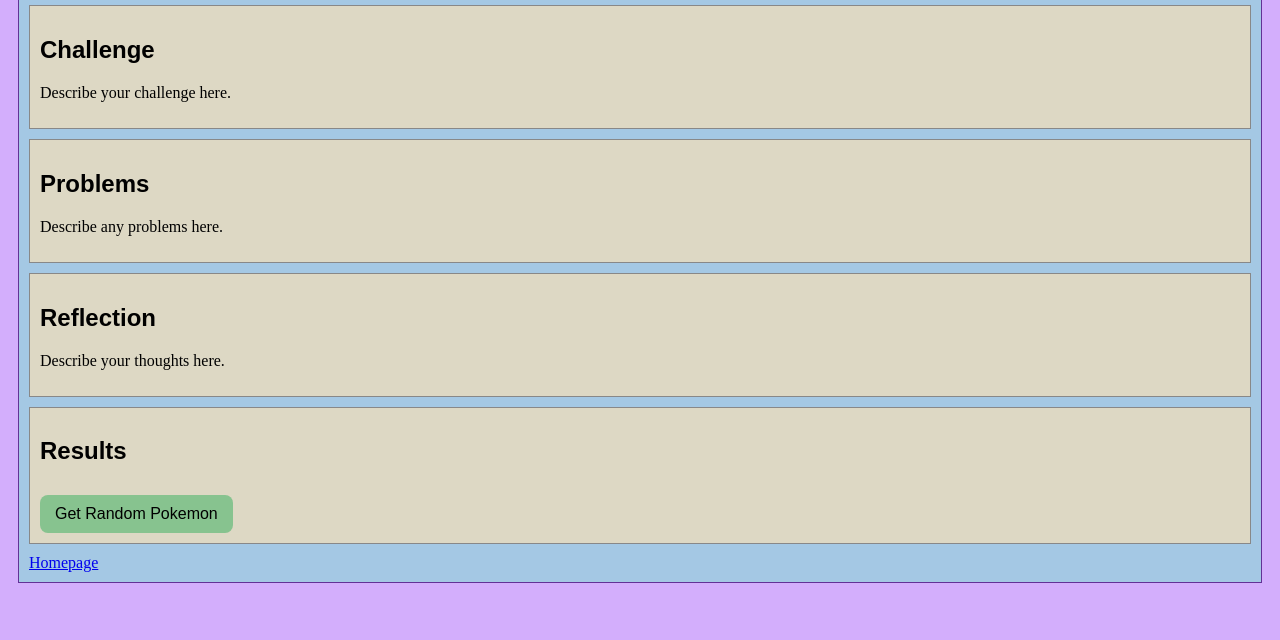
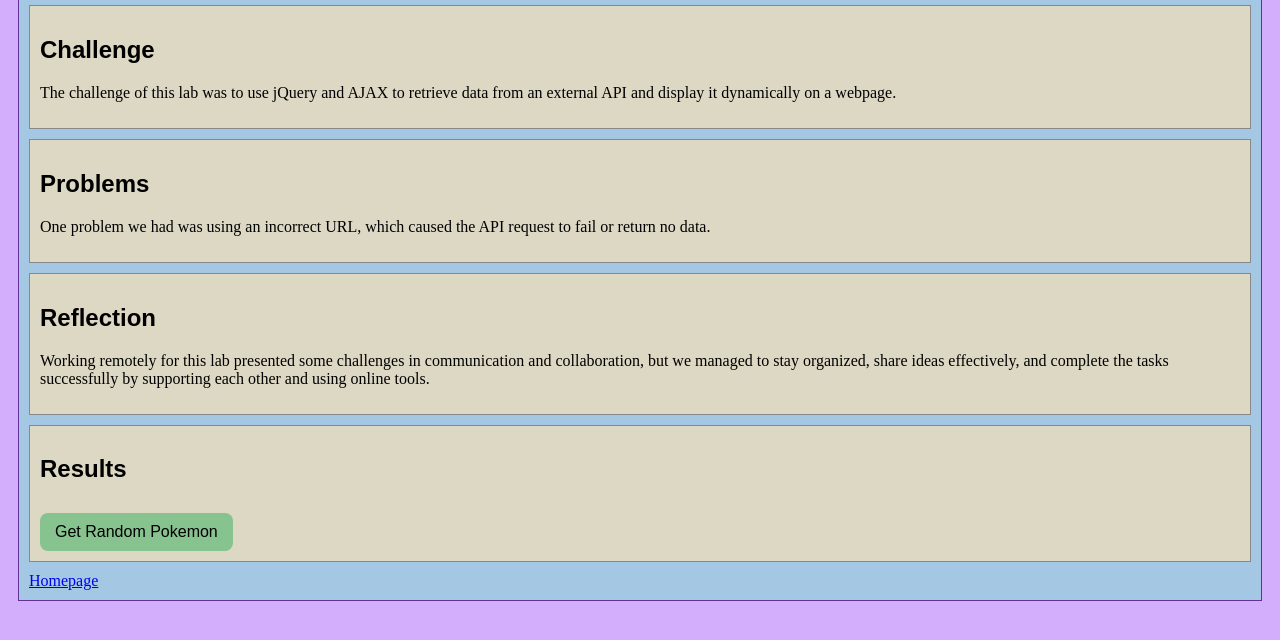
Before and after one commit to salamislices/art101c, a plain HTML site: page lab15/index.html in a window 1280 px wide. Shown: the part 106-746 px from the top of the page. Drawn offline with nearby package versions, Linux system fonts and the light colour scheme.

Commit message:
Update index.html

```diff
--- a/lab15/index.html
+++ b/lab15/index.html
@@ -22,17 +22,17 @@
 
 			<div class="minor-section">
 				<h2>Challenge</h2>
-				<p>Describe your challenge here.</p>
+				<p>The challenge of this lab was to use jQuery and AJAX to retrieve data from an external API and display it dynamically on a webpage.</p>
 			</div>
 
 			<div class="minor-section">
 				<h2>Problems</h2>
-				<p>Describe any problems here.</p>
+				<p>One problem we had was using an incorrect URL, which caused the API request to fail or return no data.</p>
 			</div>
 
 			<div class="minor-section">
 				<h2>Reflection</h2>
-				<p>Describe your thoughts here.</p>
+				<p>Working remotely for this lab presented some challenges in communication and collaboration, but we managed to stay organized, share ideas effectively, and complete the tasks successfully by supporting each other and using online tools.</p>
 			</div>
 
 			<div id="results" class="minor-section">
```
